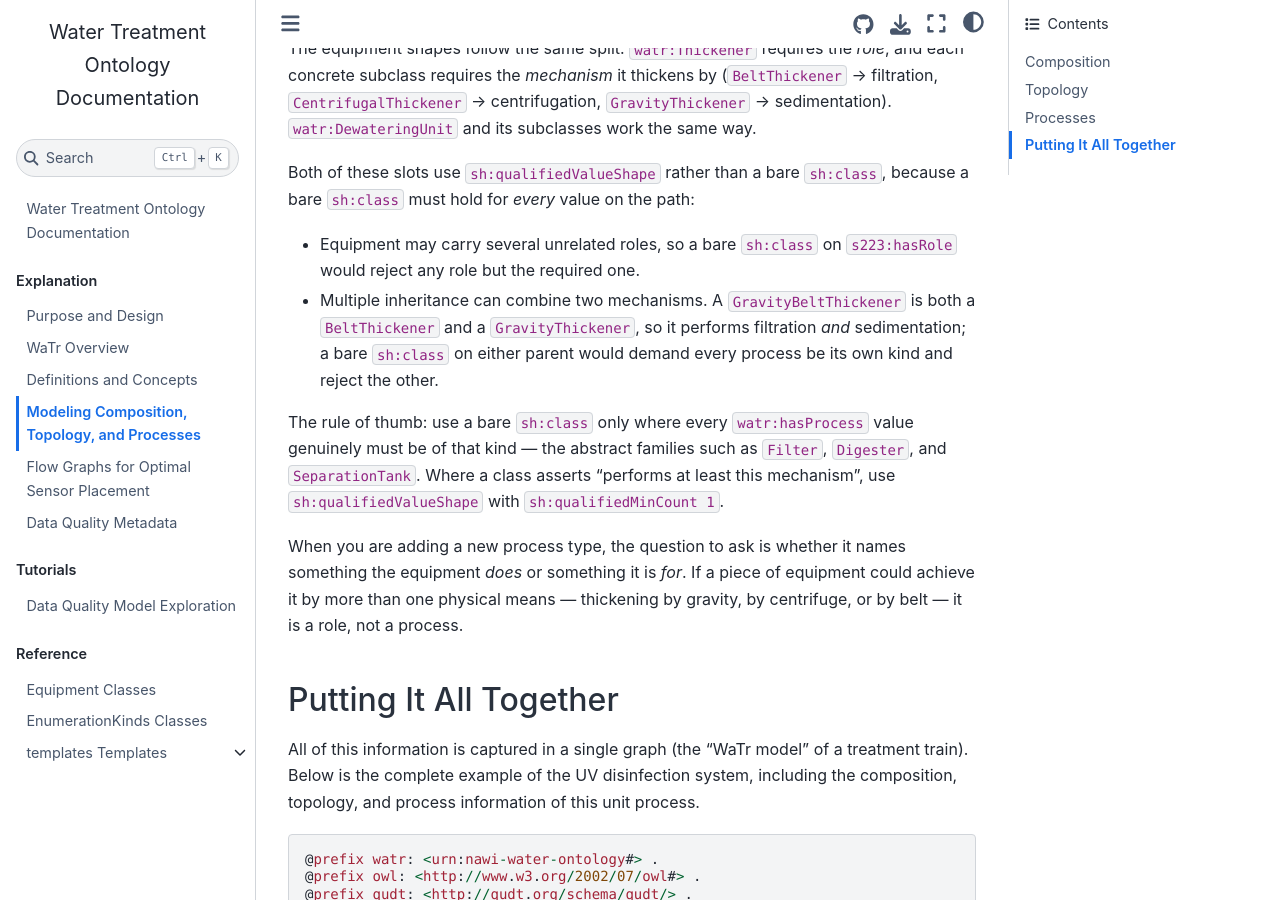
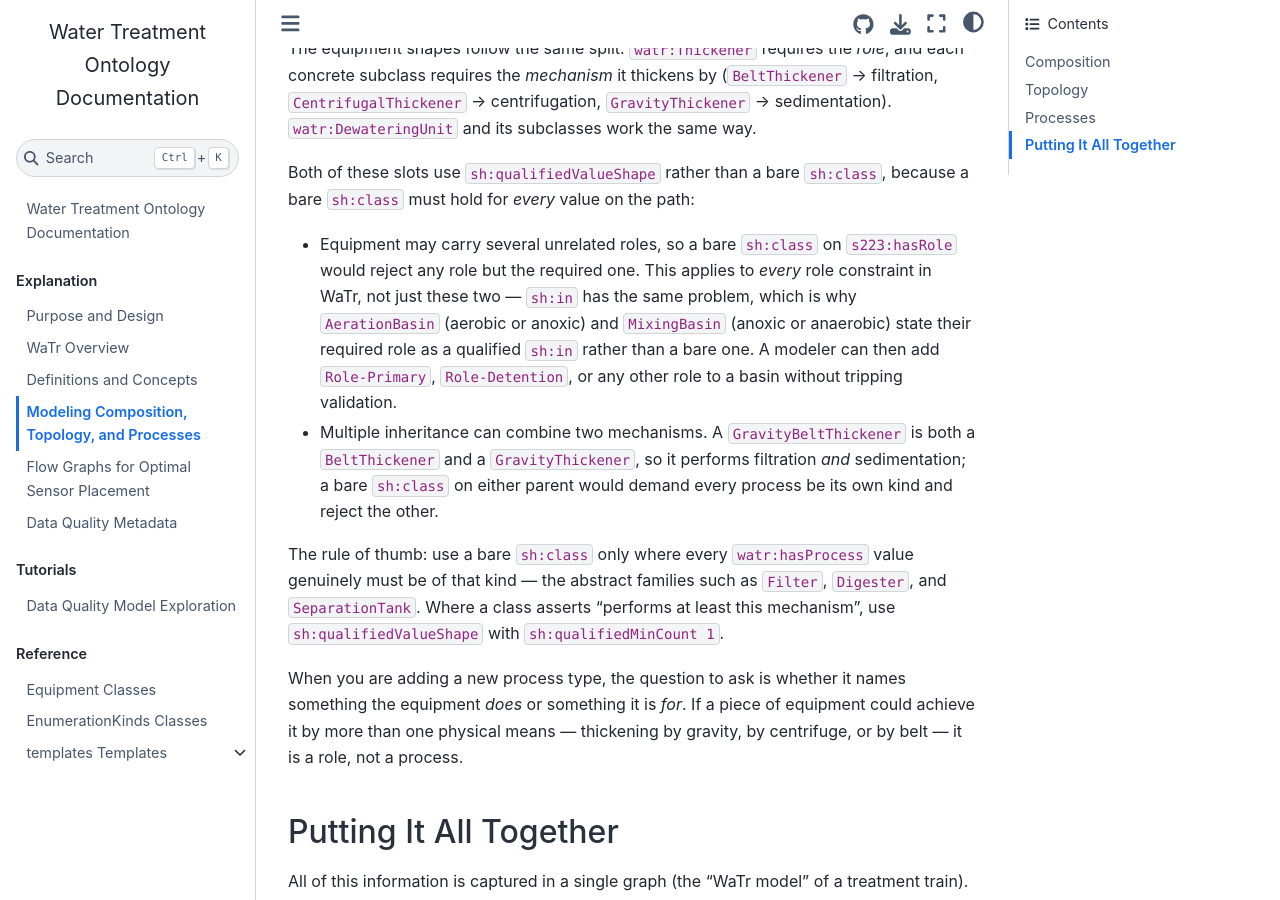
Before and after one commit to DataDrivenCPS/water-ontology, a Jupyter Book: the page built from docs/explanation/processes.md, in a window 1280 px wide and 900 px high, scrolled down 6795 px. Built offline with Jupyter Book 1.0.4 settings and Sphinx 7.4.7 and the Sphinx Book theme 1.1.4, drawn with Linux system fonts in a browser that asks for light colours.

Commit message:
fix(equipment): let basins carry roles beyond their required one
AerationBasin and MixingBasin stated their required role as a bare sh:in on
s223:hasRole. sh:in has to hold for EVERY value on the path, so the constraint
did not mean "has an aerobic or anoxic role" but "has no role other than aerobic
or anoxic" -- adding Role-Primary or Role-Detention to a basin failed validation.

Both now use sh:qualifiedValueShape [ sh:in ( ... ) ] + sh:qualifiedMinCount 1,
matching the role slots on Thickener and DewateringUnit. This is the same
all-values trap that made the thickener shapes unsatisfiable, and it applies to
every s223:hasRole constraint, so the rule is written down in
docs/explanation/processes.md and water/notes.md rather than left as a local fix.

AerationBasin's message also claimed "must have the aerobic role" while the
sh:in list allowed aerobic or anoxic; it now says both.

The remaining bare sh:in on a role (Reactor's recirculation/return connection
points) is a selector inside a sh:qualifiedValueShape with sh:qualifiedMinCount 0,
so it requires nothing and is left alone.

Verified: uv run pytest tests/ -> 10 passed. Probes confirm both basins accept
their required role alongside unrelated ones (Role-Primary, Role-Secondary,
Role-Detention) and still reject instances with no role, with only an unrelated
role, or with the wrong one of the pair.

```diff
--- a/docs/explanation/processes.md
+++ b/docs/explanation/processes.md
@@ -206,7 +206,7 @@ The equipment shapes follow the same split: `watr:Thickener` requires the *role*
 
 Both of these slots use `sh:qualifiedValueShape` rather than a bare `sh:class`, because a bare `sh:class` must hold for *every* value on the path:
 
-- Equipment may carry several unrelated roles, so a bare `sh:class` on `s223:hasRole` would reject any role but the required one.
+- Equipment may carry several unrelated roles, so a bare `sh:class` on `s223:hasRole` would reject any role but the required one. This applies to *every* role constraint in WaTr, not just these two — `sh:in` has the same problem, which is why `AerationBasin` (aerobic or anoxic) and `MixingBasin` (anoxic or anaerobic) state their required role as a qualified `sh:in` rather than a bare one. A modeler can then add `Role-Primary`, `Role-Detention`, or any other role to a basin without tripping validation.
 - Multiple inheritance can combine two mechanisms. A `GravityBeltThickener` is both a `BeltThickener` and a `GravityThickener`, so it performs filtration *and* sedimentation; a bare `sh:class` on either parent would demand every process be its own kind and reject the other.
 
 The rule of thumb: use a bare `sh:class` only where every `watr:hasProcess` value genuinely must be of that kind — the abstract families such as `Filter`, `Digester`, and `SeparationTank`. Where a class asserts "performs at least this mechanism", use `sh:qualifiedValueShape` with `sh:qualifiedMinCount 1`.
```
Also changed, not shown: water/notes.md (+3 -0 lines), 1 other file.
